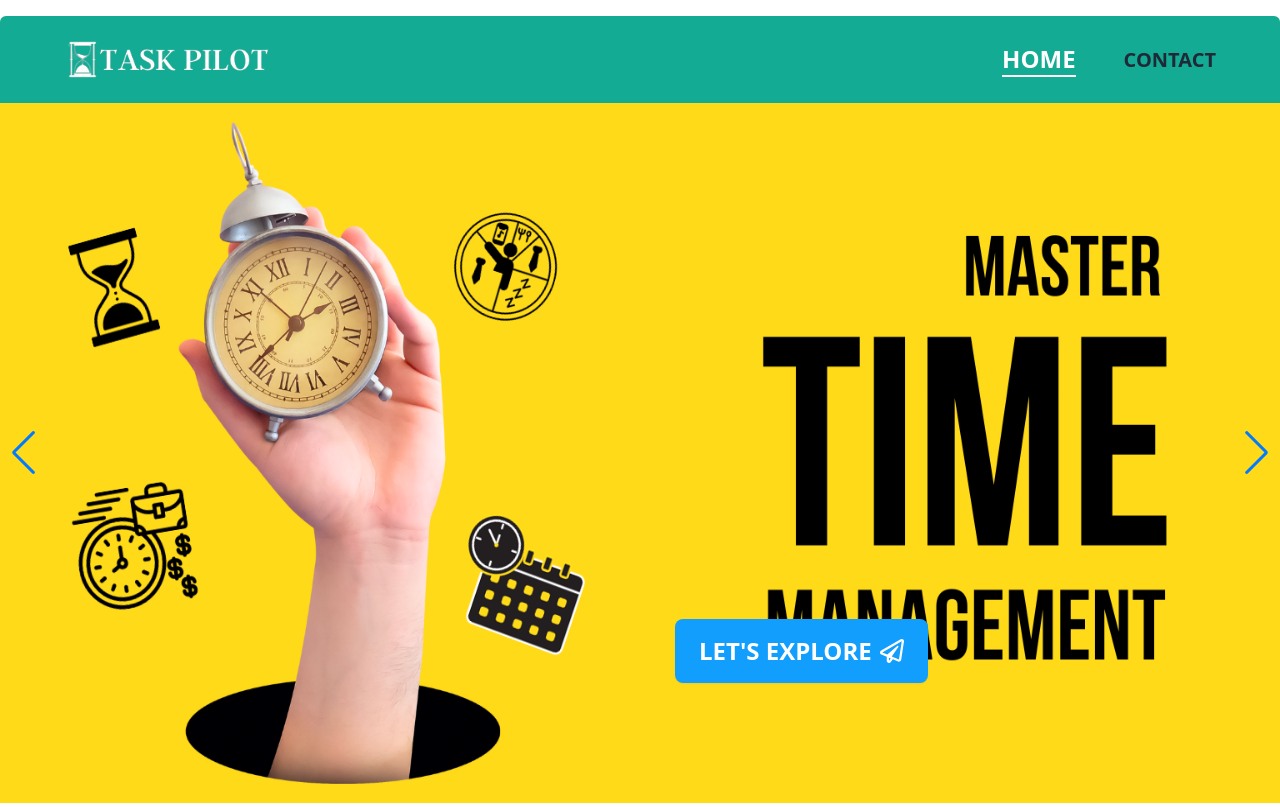
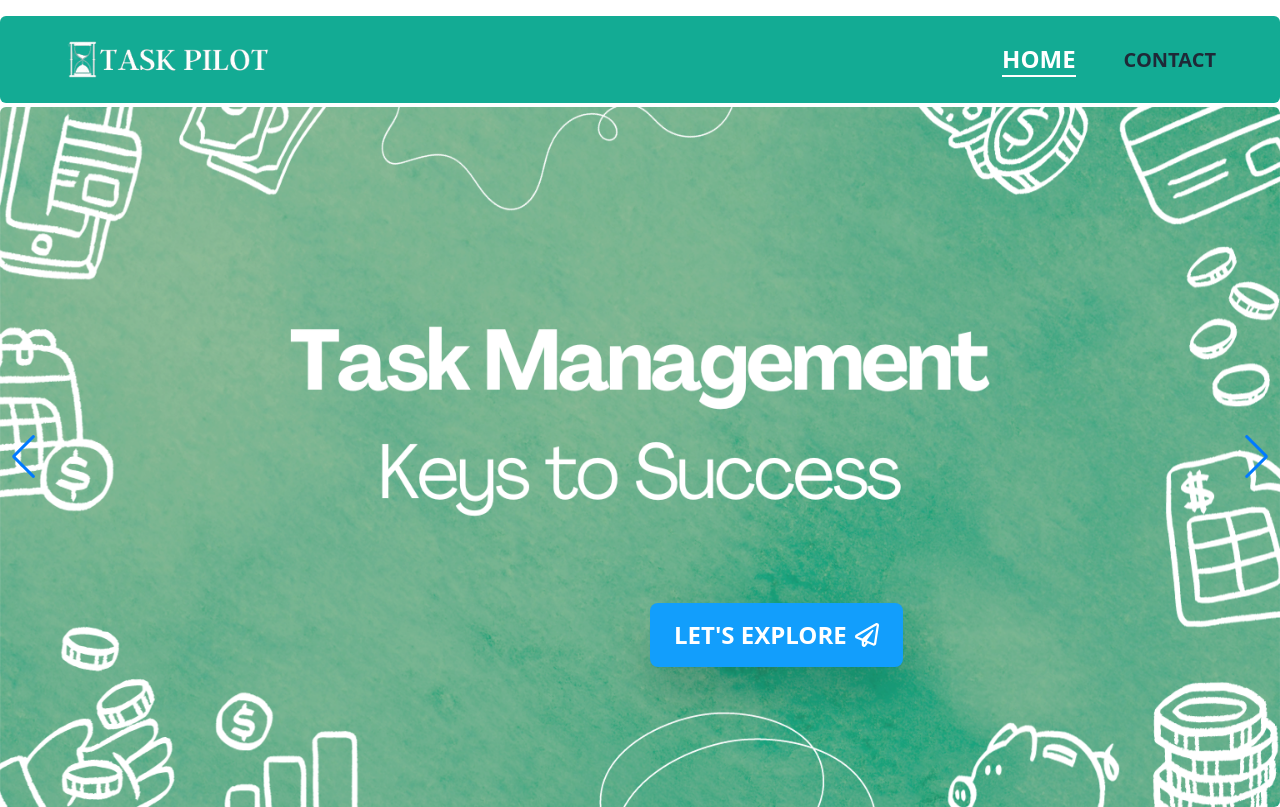
Before and after one commit to mdnoble1/task-pilot-client, a React (Vite) app: page / in a window 1280 px wide. Built offline with nearby package versions, Linux system fonts and the light colour scheme.

Commit message:
updated banner style

```diff
--- a/src/pages/home/banner/Banner.jsx
+++ b/src/pages/home/banner/Banner.jsx
@@ -3,8 +3,8 @@ import { Swiper, SwiperSlide } from "swiper/react";
 import "swiper/css";
 import "swiper/css/navigation";
 import { Navigation } from "swiper/modules";
-import img1 from "../../../assets/images/task1.png";
-import img2 from "../../../assets/images/task2.png";
+import img1 from "../../../assets/images/task2.png";
+import img2 from "../../../assets/images/task1.png";
 import img3 from "../../../assets/images/task3.png";
 import img4 from "../../../assets/images/task4.png";
 import img5 from "../../../assets/images/task5.png";
@@ -14,7 +14,7 @@ import { FaRegPaperPlane } from "react-icons/fa";
 
 const Banner = () => {
   return (
-    <section>
+    <section className="lg:mt-1">
       <Swiper
         spaceBetween={30}
         centeredSlides={true}
@@ -30,10 +30,14 @@ const Banner = () => {
         className="mySwiper"
       >
         <SwiperSlide className="relative">
-          <img className="h-full lg:h-[700px] w-full" src={img1} alt="" />
-          <div className="absolute bottom-[20px] left-[150px] md:bottom-[60px] md:left-[300px] lg:bottom-[120px] lg:left-[675px]">
+          <img
+            className="h-full lg:h-[700px] w-full opacity-90 lg:rounded-md"
+            src={img1}
+            alt=""
+          />
+          <div className="absolute bottom-[40px] left-[150px] md:bottom-[60px] md:left-[290px] lg:bottom-[140px] lg:left-[650px]">
             <NavLink to="/login">
-              <button className="btn btn-sm md:btn-lg bg-[#129efc] hover:bg-blue-700 border-0 font-semibold md:text-2xl text-white uppercase">
+              <button className="btn btn-sm md:btn-md lg:btn-lg bg-[#129efc] hover:bg-blue-700 border-0 font-semibold md:text-2xl text-white uppercase drop-shadow-2xl">
                 Let's Explore{" "}
                 <FaRegPaperPlane className="text-lg md:text-2xl"></FaRegPaperPlane>
               </button>
@@ -41,10 +45,14 @@ const Banner = () => {
           </div>
         </SwiperSlide>
         <SwiperSlide className="relative">
-          <img className="h-full lg:h-[700px] w-full" src={img2} alt="" />
-          <div className="absolute bottom-[20px] left-[150px] md:bottom-[60px] md:left-[300px] lg:bottom-[120px] lg:left-[675px]">
+          <img
+            className="h-full lg:h-[700px] w-full opacity-90 lg:rounded-md"
+            src={img2}
+            alt=""
+          />
+          <div className="absolute bottom-[40px] left-[150px] md:bottom-[60px] md:left-[290px] lg:bottom-[140px] lg:left-[650px]">
             <NavLink to="/login">
-              <button className="btn btn-sm md:btn-lg bg-[#129efc] hover:bg-blue-700 border-0 font-semibold md:text-2xl text-white uppercase">
+              <button className="btn btn-sm md:btn-md lg:btn-lg bg-[#129efc] hover:bg-blue-700 border-0 font-semibold md:text-2xl text-white uppercase drop-shadow-2xl">
                 Let's Explore{" "}
                 <FaRegPaperPlane className="text-lg md:text-2xl"></FaRegPaperPlane>
               </button>
@@ -52,10 +60,14 @@ const Banner = () => {
           </div>
         </SwiperSlide>
         <SwiperSlide className="relative">
-          <img className="h-full lg:h-[700px] w-full" src={img3} alt="" />
-          <div className="absolute bottom-[20px] left-[150px] md:bottom-[60px] md:left-[300px] lg:bottom-[120px] lg:left-[675px]">
+          <img
+            className="h-full lg:h-[700px] w-full opacity-90 lg:rounded-md"
+            src={img3}
+            alt=""
+          />
+          <div className="absolute bottom-[40px] left-[150px] md:bottom-[60px] md:left-[290px] lg:bottom-[140px] lg:left-[650px]">
             <NavLink to="/login">
-              <button className="btn btn-sm md:btn-lg bg-[#129efc] hover:bg-blue-700 border-0 font-semibold md:text-2xl text-white uppercase">
+              <button className="btn btn-sm md:btn-md lg:btn-lg bg-[#129efc] hover:bg-blue-700 border-0 font-semibold md:text-2xl text-white uppercase drop-shadow-2xl">
                 Let's Explore{" "}
                 <FaRegPaperPlane className="text-lg md:text-2xl"></FaRegPaperPlane>
               </button>
@@ -63,10 +75,14 @@ const Banner = () => {
           </div>
         </SwiperSlide>
         <SwiperSlide className="relative">
-          <img className="h-full lg:h-[700px] w-full" src={img4} alt="" />
-          <div className="absolute bottom-[20px] left-[150px] md:bottom-[60px] md:left-[300px] lg:bottom-[120px] lg:left-[675px]">
+          <img
+            className="h-full lg:h-[700px] w-full opacity-90 lg:rounded-md"
+            src={img4}
+            alt=""
+          />
+          <div className="absolute bottom-[40px] left-[150px] md:bottom-[60px] md:left-[290px] lg:bottom-[140px] lg:left-[650px]">
             <NavLink to="/login">
-              <button className="btn btn-sm md:btn-lg bg-[#129efc] hover:bg-blue-700 border-0 font-semibold md:text-2xl text-white uppercase">
+              <button className="btn btn-sm md:btn-md lg:btn-lg bg-[#129efc] hover:bg-blue-700 border-0 font-semibold md:text-2xl text-white uppercase drop-shadow-2xl">
                 Let's Explore{" "}
                 <FaRegPaperPlane className="text-lg md:text-2xl"></FaRegPaperPlane>
               </button>
@@ -74,10 +90,14 @@ const Banner = () => {
           </div>
         </SwiperSlide>
         <SwiperSlide className="relative">
-          <img className="h-full lg:h-[700px] w-full" src={img5} alt="" />
-          <div className="absolute bottom-[20px] left-[150px] md:bottom-[60px] md:left-[300px] lg:bottom-[120px] lg:left-[675px]">
+          <img
+            className="h-full lg:h-[700px] w-full opacity-90 lg:rounded-md"
+            src={img5}
+            alt=""
+          />
+          <div className="absolute bottom-[40px] left-[150px] md:bottom-[60px] md:left-[290px] lg:bottom-[140px] lg:left-[650px]">
             <NavLink to="/login">
-              <button className="btn btn-sm md:btn-lg bg-[#129efc] hover:bg-blue-700 border-0 font-semibold md:text-2xl text-white uppercase">
+              <button className="btn btn-sm md:btn-md lg:btn-lg bg-[#129efc] hover:bg-blue-700 border-0 font-semibold md:text-2xl text-white uppercase drop-shadow-2xl">
                 Let's Explore{" "}
                 <FaRegPaperPlane className="text-lg md:text-2xl"></FaRegPaperPlane>
               </button>
--- a/src/pages/home/shared/Navbar/Navbar.jsx
+++ b/src/pages/home/shared/Navbar/Navbar.jsx
@@ -5,7 +5,7 @@ import { NavLink } from "react-router-dom";
 
 const Navbar = () => {
   return (
-    <div className="max-w-screen-2xl bg-[#13ab94] navbar flex items-center justify-between px-4 lg:px-16 py-2 lg:py-6 lg:mt-4 lg:rounded-t-md">
+    <div className="max-w-screen-2xl bg-[#13ab94] navbar flex items-center justify-between px-4 lg:px-16 py-2 lg:py-6 lg:mt-4 lg:rounded-md">
       <div>
         <img className="w-36 lg:w-52" src={logo} alt="logo" />
       </div>
```
